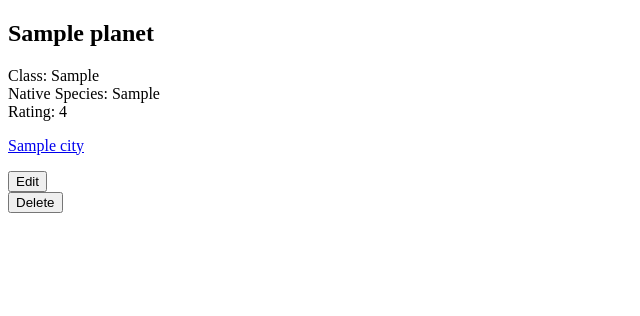
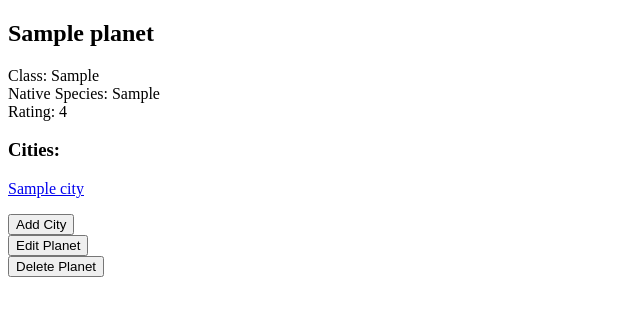
Before and after one commit to Quartermaster-90/planetary_exploration_solo_lab, a Flask app: page /planets/1 in a window 1280 px wide. Shown: the part 103-419 px from the top of the page, without its empty margins (0-640 px from the left). Run offline with Flask 3, Linux system fonts and the light colour scheme; a database or web service that is not in the repository returns one stand-in record (values such as "Sample title"); some libraries are stand-ins or nearby versions; some web fonts are replaced.

Commit message:
further errors and adjustmens made

```diff
--- a/templates/cities/new.html
+++ b/templates/cities/new.html
@@ -19,7 +19,7 @@
 
   <div>
     <label for="comments">Comments:</label>
-    <input type="text" id="comments" name="comments" placeholder="Comments" required autofocus>
+    <textarea type="text" id="comments" name="comments" cols="30" rows="10"></textarea>
   </div>
 
   <div>
@@ -30,7 +30,7 @@
     </select>
   </div>
 
-  <button type="submit">Create New Planet</button>
+  <button type="submit">Create New City</button>
 
 </form>
 
--- a/templates/planets/show.html
+++ b/templates/planets/show.html
@@ -6,20 +6,26 @@
     <div>Class: {{planet.planet_class}}</div>
     <div>Native Species: {{planet.native_species}}</div>
     <div>Rating: {{planet.rating}}</div>
-    <p>{% for city in cities %}
+    <p><h3>Cities:</h3>
+      {% for city in cities %}
         <div class="cities_in_planet">
             <a href="/cities/{{city.id}}">{{city.name}}</a>
     {% endfor %}</p>
     <div class="buttons">
 
-        <span><form action="/planets/{{planet.id}}/edit" method="GET">
-          <input class="btn btn--edit" type="submit" value="Edit"/>
+      <span><form action="/cities/new" method="GET">
+        <input class="btn btn--edit" type="submit" value="Add City"/>
+        </form>
+      </span>
+
+      <span><form action="/planets/{{planet.id}}/edit" method="GET">
+          <input class="btn btn--edit" type="submit" value="Edit Planet"/>
           </form>
         </span>
 
         <span>
           <form action="/planets/{{planet.id}}/delete" method="POST">
-            <input class="btn btn--danger" type="submit" value="Delete"/>
+            <input class="btn btn--danger" type="submit" value="Delete Planet"/>
           </form>
         </span>
 
```
